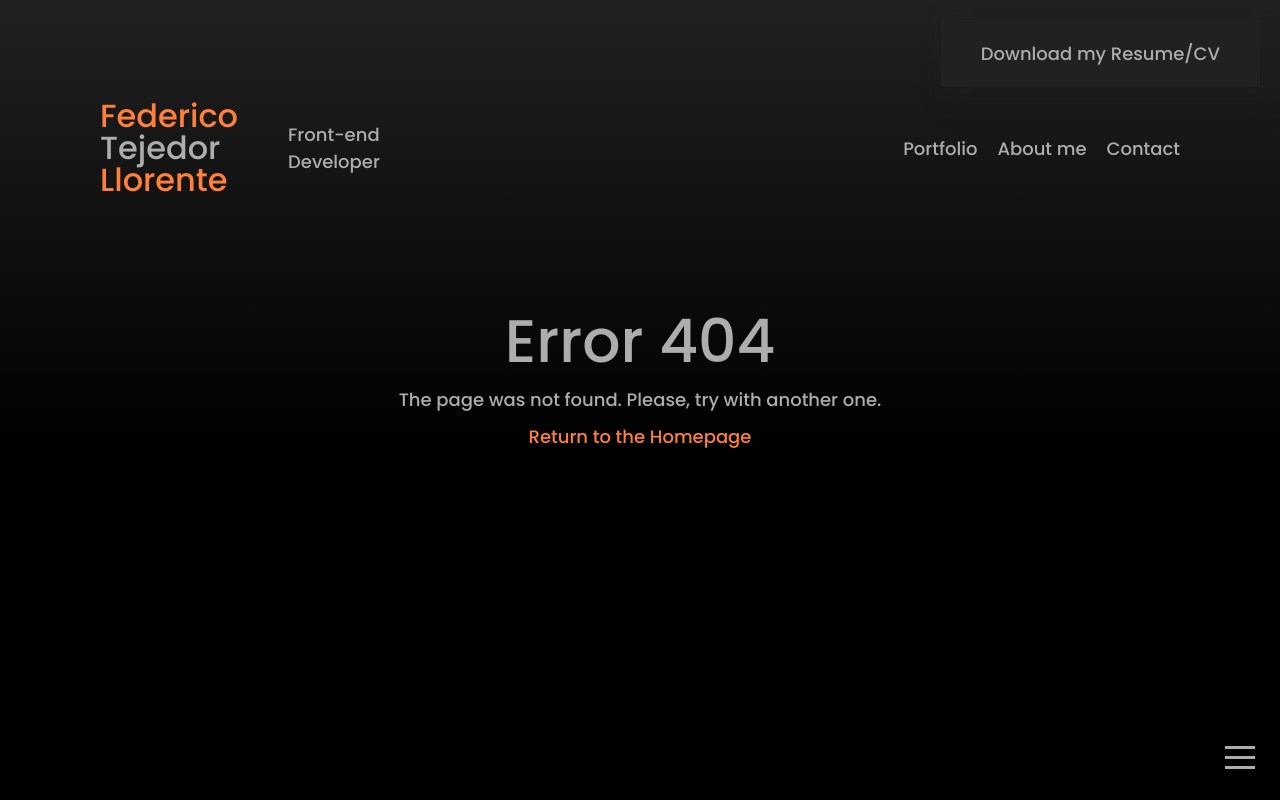
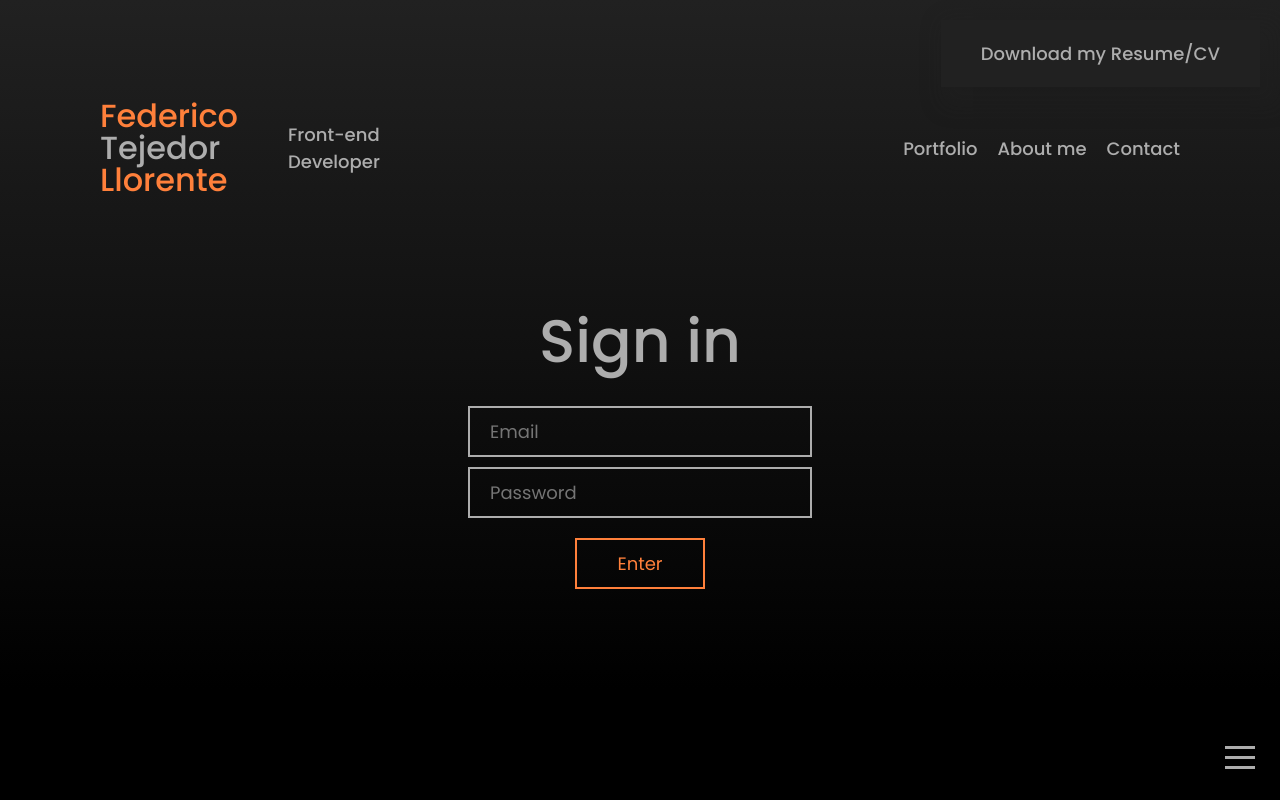
Before and after one commit to federicotllorente/react-portfolio-2021, a React (Create React App) app: page /sign-in in a window 1280 px wide. Before the commit this address had no page. Built offline with nearby package versions, Linux system fonts and the light colour scheme.

Commit message:
Sign in page created and styled

```diff
--- a/server/db.json
+++ b/server/db.json
@@ -57,7 +57,9 @@
                     "url": "https://picsum.photos/400/500"
                 }
             ],
-            "description": "Lorem ipsum, dolor sit amet consectetur adipisicing elit. Iusto ratione laborum officia similique non quidem necessitatibus modi minima tempora dicta.\n\nLorem ipsum dolor sit amet consectetur adipisicing elit. Doloribus iusto repellat asperiores suscipit maxime recusandae cum, delectus sit explicabo provident."
+            "description": "Lorem ipsum, dolor sit amet consectetur adipisicing elit. Iusto ratione laborum officia similique non quidem necessitatibus modi minima tempora dicta.\n\nLorem ipsum dolor sit amet consectetur adipisicing elit. Doloribus iusto repellat asperiores suscipit maxime recusandae cum, delectus sit explicabo provident.",
+            "inDevelopment": true,
+            "available": false
         },
         {
             "id": 2,
@@ -108,7 +110,9 @@
                     "url": "https://picsum.photos/400/500"
                 }
             ],
-            "description": "Lorem ipsum, dolor sit amet consectetur adipisicing elit. Iusto ratione laborum officia similique non quidem necessitatibus modi minima tempora dicta.\n\nLorem ipsum dolor sit amet consectetur adipisicing elit. Doloribus iusto repellat asperiores suscipit maxime recusandae cum, delectus sit explicabo provident."
+            "description": "Lorem ipsum, dolor sit amet consectetur adipisicing elit. Iusto ratione laborum officia similique non quidem necessitatibus modi minima tempora dicta.\n\nLorem ipsum dolor sit amet consectetur adipisicing elit. Doloribus iusto repellat asperiores suscipit maxime recusandae cum, delectus sit explicabo provident.",
+            "inDevelopment": true,
+            "available": false
         },
         {
             "id": 3,
@@ -159,7 +163,9 @@
                     "url": "https://picsum.photos/400/500"
                 }
             ],
-            "description": "Lorem ipsum, dolor sit amet consectetur adipisicing elit. Iusto ratione laborum officia similique non quidem necessitatibus modi minima tempora dicta.\n\nLorem ipsum dolor sit amet consectetur adipisicing elit. Doloribus iusto repellat asperiores suscipit maxime recusandae cum, delectus sit explicabo provident."
+            "description": "Lorem ipsum, dolor sit amet consectetur adipisicing elit. Iusto ratione laborum officia similique non quidem necessitatibus modi minima tempora dicta.\n\nLorem ipsum dolor sit amet consectetur adipisicing elit. Doloribus iusto repellat asperiores suscipit maxime recusandae cum, delectus sit explicabo provident.",
+            "inDevelopment": false,
+            "available": true
         },
         {
             "id": 4,
@@ -202,7 +208,9 @@
                     "url": "https://picsum.photos/400/500"
                 }
             ],
-            "description": "Lorem ipsum, dolor sit amet consectetur adipisicing elit. Iusto ratione laborum officia similique non quidem necessitatibus modi minima tempora dicta.\n\nLorem ipsum dolor sit amet consectetur adipisicing elit. Doloribus iusto repellat asperiores suscipit maxime recusandae cum, delectus sit explicabo provident."
+            "description": "Lorem ipsum, dolor sit amet consectetur adipisicing elit. Iusto ratione laborum officia similique non quidem necessitatibus modi minima tempora dicta.\n\nLorem ipsum dolor sit amet consectetur adipisicing elit. Doloribus iusto repellat asperiores suscipit maxime recusandae cum, delectus sit explicabo provident.",
+            "inDevelopment": false,
+            "available": true
         },
         {
             "id": 5,
@@ -261,7 +269,9 @@
                     "url": "https://picsum.photos/400/500"
                 }
             ],
-            "description": "Lorem ipsum, dolor sit amet consectetur adipisicing elit. Iusto ratione laborum officia similique non quidem necessitatibus modi minima tempora dicta.\n\nLorem ipsum dolor sit amet consectetur adipisicing elit. Doloribus iusto repellat asperiores suscipit maxime recusandae cum, delectus sit explicabo provident."
+            "description": "Lorem ipsum, dolor sit amet consectetur adipisicing elit. Iusto ratione laborum officia similique non quidem necessitatibus modi minima tempora dicta.\n\nLorem ipsum dolor sit amet consectetur adipisicing elit. Doloribus iusto repellat asperiores suscipit maxime recusandae cum, delectus sit explicabo provident.",
+            "inDevelopment": true,
+            "available": true
         }
     ]
 }
--- a/src/components/App.js
+++ b/src/components/App.js
@@ -7,6 +7,7 @@ import Portfolio from '../pages/Portfolio';
 import ProjectDetails from '../pages/ProjectDetails';
 import About from '../pages/About';
 import Contact from '../pages/Contact';
+import SignIn from '../pages/SignIn';
 import NotFound from '../pages/NotFound';
 import '../styles/main.css';
 
@@ -20,6 +21,7 @@ function App() {
                     <Route exact path="/portfolio/:projUrl" component={ProjectDetails} />
                     <Route exact path="/about" component={About} />
                     <Route exact path="/contact" component={Contact} />
+                    <Route exact path="/sign-in" component={SignIn} />
                     <Route component={NotFound} />
                 </Switch>
             </Layout>
--- /dev/null
+++ b/src/pages/SignIn.js
@@ -0,0 +1,38 @@
+import React, { useState } from 'react';
+
+const SignIn = () => {
+    const [email, setEmail] = useState('');
+    const [password, setPassword] = useState('');
+    const handleChangeEmail = e => setEmail(e.target.value);
+    const handleChangePassword = e => setPassword(e.target.value);
+    const handleSubmit = e => {
+        const formData = { email, password };
+        // Submit data to sign in
+    };
+    return (
+        <div className="sign_in_wrapper">
+            <h1>Sign in</h1>
+            <form onSubmit={handleSubmit}>
+                <input
+                    onChange={handleChangeEmail}
+                    type="email"
+                    name="email_sign_in"
+                    id="email_sign_in"
+                    placeholder="Email"
+                    required
+                />
+                <input
+                    onChange={handleChangePassword}
+                    type="password"
+                    name="password_sign_in"
+                    id="password_sign_in"
+                    placeholder="Password"
+                    required
+                />
+                <button>Enter</button>
+            </form>
+        </div>
+    );
+};
+
+export default SignIn;
--- /dev/null
+++ b/src/styles/_signin.scss
@@ -0,0 +1,72 @@
+.sign_in_wrapper {
+    padding: 0 0 100px;
+    display: flex;
+    flex-direction: column;
+    justify-content: center;
+    align-items: center;
+    h1 {
+        padding-bottom: 20px;
+    }
+    form {
+        display: flex;
+        flex-direction: column;
+        justify-content: center;
+        align-items: center;
+        input {
+            width: 300px;
+            padding: 10px 20px;
+            margin-bottom: 10px;
+            font-family: $mainFontFamily;
+            font-size: $mainFontSize;
+            color: $lightColor;
+            border: 2px solid $lightColor;
+            background-color: transparent;
+        }
+        button {
+            padding: 10px 40px;
+            margin-top: 10px;
+            font-family: $mainFontFamily;
+            font-size: $mainFontSize;
+            color: $primaryColor;
+            border: 2px solid $primaryColor;
+            background-color: transparent;
+            transition: 0.2s;
+            &:hover {
+                cursor: pointer;
+                background-color: $primaryColor;
+                color: $altLightColor;
+            }
+        }
+    }
+}
+
+// Large Tablet version
+@media (max-width: $breakpointTabletLarge) {
+    .sign_in_wrapper {
+        padding: 0 0 200px;
+    }
+}
+
+// Tablet version
+@media (max-width: $breakpointTablet) {
+    .sign_in_wrapper {
+        padding: 0 0 150px;
+        form {
+            input {
+                width: 260px;
+            }
+        }
+    }
+}
+
+// Mobile version
+@media (max-width: $breakpointMobile) {
+    .sign_in_wrapper {
+        padding: 0 0 50vw;
+        form {
+            input {
+                width: 220px;
+            }
+        }
+    }
+}
--- a/src/styles/main.css
+++ b/src/styles/main.css
@@ -1135,6 +1135,96 @@ header ul li a:hover {
   }
 }
 
+.sign_in_wrapper {
+  padding: 0 0 100px;
+  display: -webkit-box;
+  display: -ms-flexbox;
+  display: flex;
+  -webkit-box-orient: vertical;
+  -webkit-box-direction: normal;
+      -ms-flex-direction: column;
+          flex-direction: column;
+  -webkit-box-pack: center;
+      -ms-flex-pack: center;
+          justify-content: center;
+  -webkit-box-align: center;
+      -ms-flex-align: center;
+          align-items: center;
+}
+
+.sign_in_wrapper h1 {
+  padding-bottom: 20px;
+}
+
+.sign_in_wrapper form {
+  display: -webkit-box;
+  display: -ms-flexbox;
+  display: flex;
+  -webkit-box-orient: vertical;
+  -webkit-box-direction: normal;
+      -ms-flex-direction: column;
+          flex-direction: column;
+  -webkit-box-pack: center;
+      -ms-flex-pack: center;
+          justify-content: center;
+  -webkit-box-align: center;
+      -ms-flex-align: center;
+          align-items: center;
+}
+
+.sign_in_wrapper form input {
+  width: 300px;
+  padding: 10px 20px;
+  margin-bottom: 10px;
+  font-family: "Poppins", sans-serif;
+  font-size: 18px;
+  color: #adadad;
+  border: 2px solid #adadad;
+  background-color: transparent;
+}
+
+.sign_in_wrapper form button {
+  padding: 10px 40px;
+  margin-top: 10px;
+  font-family: "Poppins", sans-serif;
+  font-size: 18px;
+  color: #ff803b;
+  border: 2px solid #ff803b;
+  background-color: transparent;
+  -webkit-transition: 0.2s;
+  transition: 0.2s;
+}
+
+.sign_in_wrapper form button:hover {
+  cursor: pointer;
+  background-color: #ff803b;
+  color: #f1f1f1;
+}
+
+@media (max-width: 920px) {
+  .sign_in_wrapper {
+    padding: 0 0 200px;
+  }
+}
+
+@media (max-width: 820px) {
+  .sign_in_wrapper {
+    padding: 0 0 150px;
+  }
+  .sign_in_wrapper form input {
+    width: 260px;
+  }
+}
+
+@media (max-width: 425px) {
+  .sign_in_wrapper {
+    padding: 0 0 50vw;
+  }
+  .sign_in_wrapper form input {
+    width: 220px;
+  }
+}
+
 .not_found_wrapper {
   padding: 0 20px;
   text-align: center;
--- a/src/styles/main.scss
+++ b/src/styles/main.scss
@@ -84,6 +84,7 @@ body {
 @import '_projectdetails.scss';
 @import '_about.scss';
 @import '_contact.scss';
+@import '_signin.scss';
 @import '_notfound.scss';
 @import '_loader.scss';
 @import '_error.scss';
```
Also changed, not shown: 1 other file (tests, documents, lock files or other folders).
